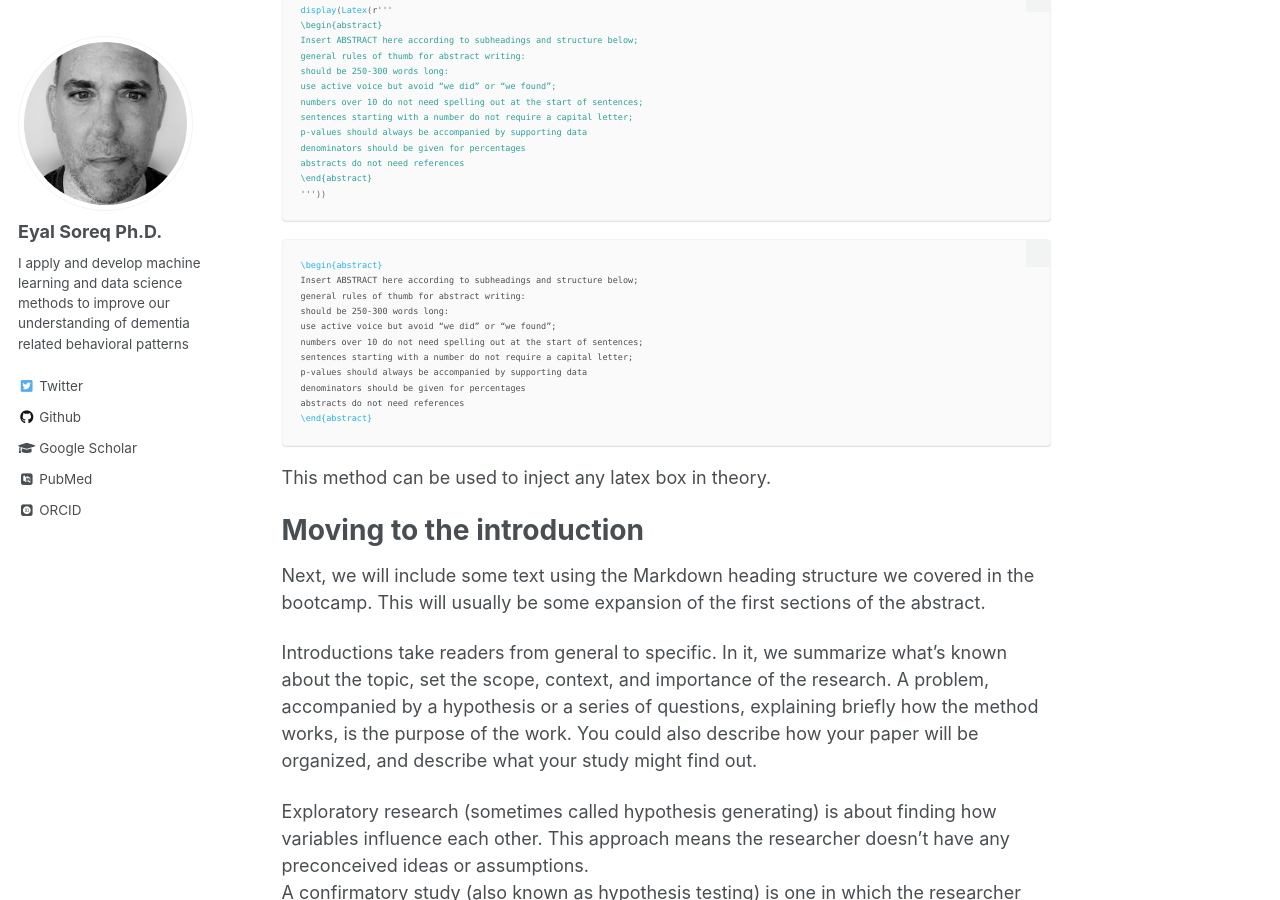
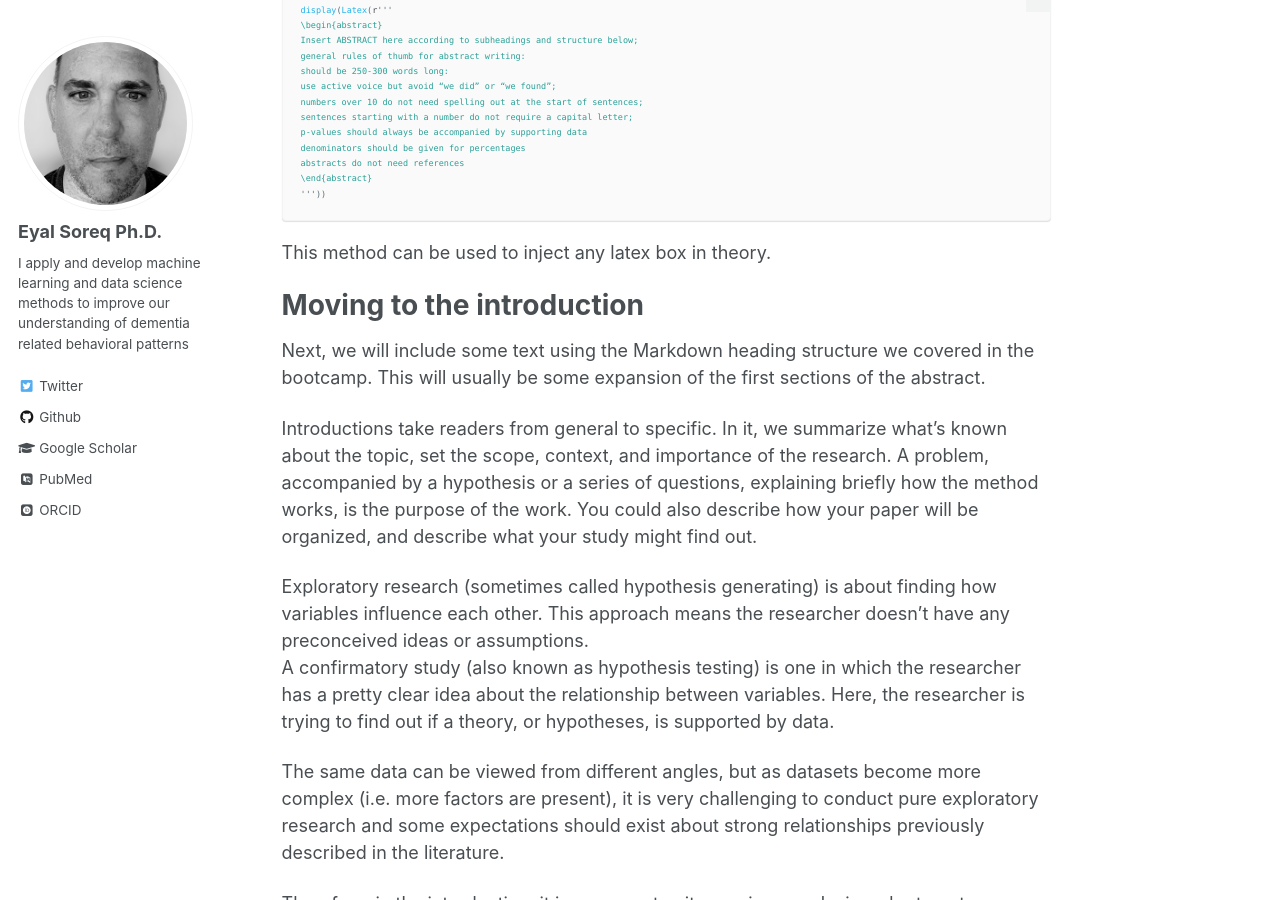
Before and after one commit to esoreq/esoreq_personal, a Jekyll site: the page built from _posts/2021-06-14-ipynb2pdf.md, in a window 1280 px wide and 900 px high, scrolled down 4611 px. Built offline with Jekyll 4.4.1, drawn with Linux system fonts in a browser that asks for light colours; some web fonts are replaced.

Commit message:
routine update on Mon Jun 14 13:40:58 UTC 2021

````diff
--- a/_posts/2021-06-14-ipynb2pdf.md
+++ b/_posts/2021-06-14-ipynb2pdf.md
@@ -163,22 +163,6 @@ abstracts do not need references
 '''))
 ```
 
-
-~~~latex
-\begin{abstract}
-Insert ABSTRACT here according to subheadings and structure below;
-general rules of thumb for abstract writing:
-should be 250-300 words long:
-use active voice but avoid “we did” or “we found”;
-numbers over 10 do not need spelling out at the start of sentences;
-sentences starting with a number do not require a capital letter;
-p-values should always be accompanied by supporting data
-denominators should be given for percentages
-abstracts do not need references
-\end{abstract}
-~~~
-
-
 This method can be used to inject any latex box in theory.
 
 # Moving to the introduction
````
